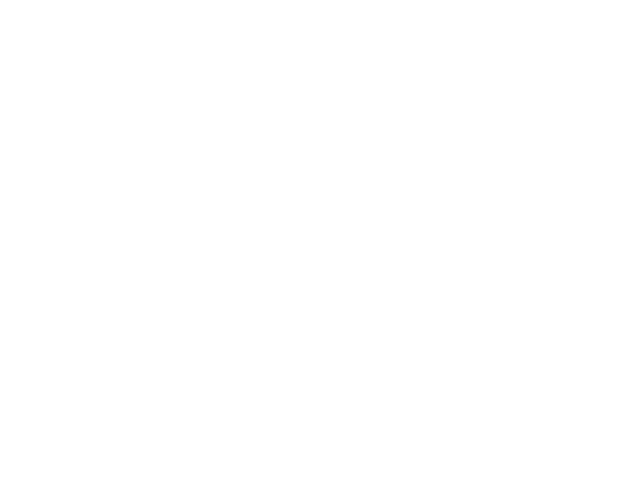
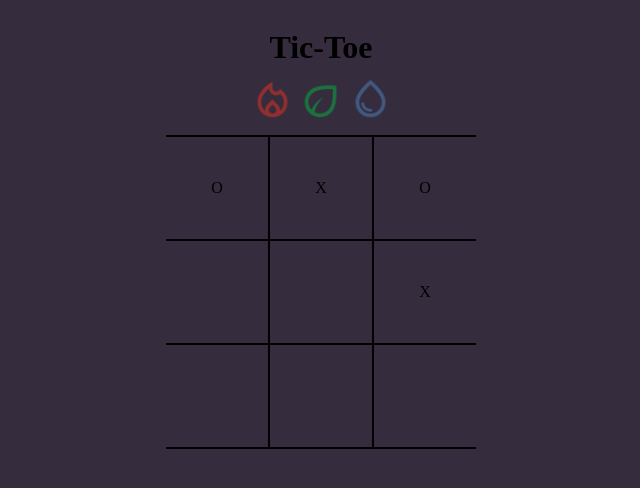
Before and after one commit to Flamboyant-Meraki/Tic-Tac-Toe, a plain HTML site: page index.html in a window 1280 px wide. Shown: the whole page, without its empty margins (319-959 px from the left). Drawn offline with Linux system fonts and the light colour scheme.

Commit message:
new idea

```diff
--- a/index.html
+++ b/index.html
@@ -8,10 +8,20 @@
     <link rel="stylesheet" href="style.css">
 </head>
 
-<body>
+<body onload="init()">
+
     <div class="adjustedWidth">
+        <h1>Tic-Toe</h1>
+        <section id="turnOverview">
+            <img class="showTurnImg" src="./assets/img/fire.png" alt="flame">
+            <img class="showTurnImg" src="./assets/img/plant.png" alt="leef">
+            <img class="showTurnImg" src="./assets/img/water.png" alt="waterdrop">
+        </section>
+        <section id="content">
 
+        </section>
     </div>
-<script src="./script.js"></script>
+
+<script src="script.js"></script>
 </body>
 </html>
--- a/script.js
+++ b/script.js
@@ -0,0 +1,39 @@
+let fields = [
+    'circle',
+    'cross',
+    'circle',
+    null,
+    null,
+    'cross',
+    null,
+    null,
+    null,
+];
+
+
+function init(){
+    render();
+}
+
+function render() {
+    const contentSection = document.getElementById('content');
+
+    let tableHtml = '<table>';
+    for (let i = 0; i < 3; i++) {
+        tableHtml += '<tr>';
+        for (let j = 0; j < 3; j++) {
+            const index = i * 3 + j;
+            let symbol = '';
+            if (fields[index] === 'circle') {
+                symbol = 'O';
+            } else if (fields[index] === 'cross') {
+                symbol = 'X';
+            }
+            tableHtml += `<td>${symbol}</td>`;
+        }
+        tableHtml += '</tr>';
+    }
+    tableHtml += '</table>';
+
+    contentSection.innerHTML = tableHtml;
+}
--- a/style.css
+++ b/style.css
@@ -0,0 +1,57 @@
+body{
+    background-color: rgb(53, 44, 61);
+    display: grid;
+    place-items: center;
+}
+
+.adjustedWidth{
+    max-width: 1440px;
+    display: flex;
+    justify-content: center;
+    align-items: center;
+    flex-direction: column;
+}
+
+table {
+    border-collapse: collapse;
+    border-spacing: 0;
+}
+td {
+    width: 100px;
+    height: 100px;
+    text-align: center;
+}
+td:hover{
+  background-color: rgb(66, 55, 77);
+  cursor: pointer;
+}
+
+table {
+    border-collapse: collapse;
+    border-spacing: 0;
+  }
+  table td, table th {
+    border: 2px solid black;
+  }
+  table tr:first-child th {
+    border-top: 0;
+  }
+  table tr td:first-child,
+  table tr th:first-child {
+    border-left: 0;
+  }
+  table tr td:last-child,
+  table tr th:last-child {
+    border-right: 0;
+  }
+
+
+  .showTurnImg{
+    width: 45px;
+    opacity: 50%;
+    margin-bottom: 10px;
+  }
+
+  h1{
+    margin-block-end: 10px;
+  }
```
Also changed, not shown: assets/img/fire.png (added), assets/img/plant.png (added), assets/img/water.png (added).
